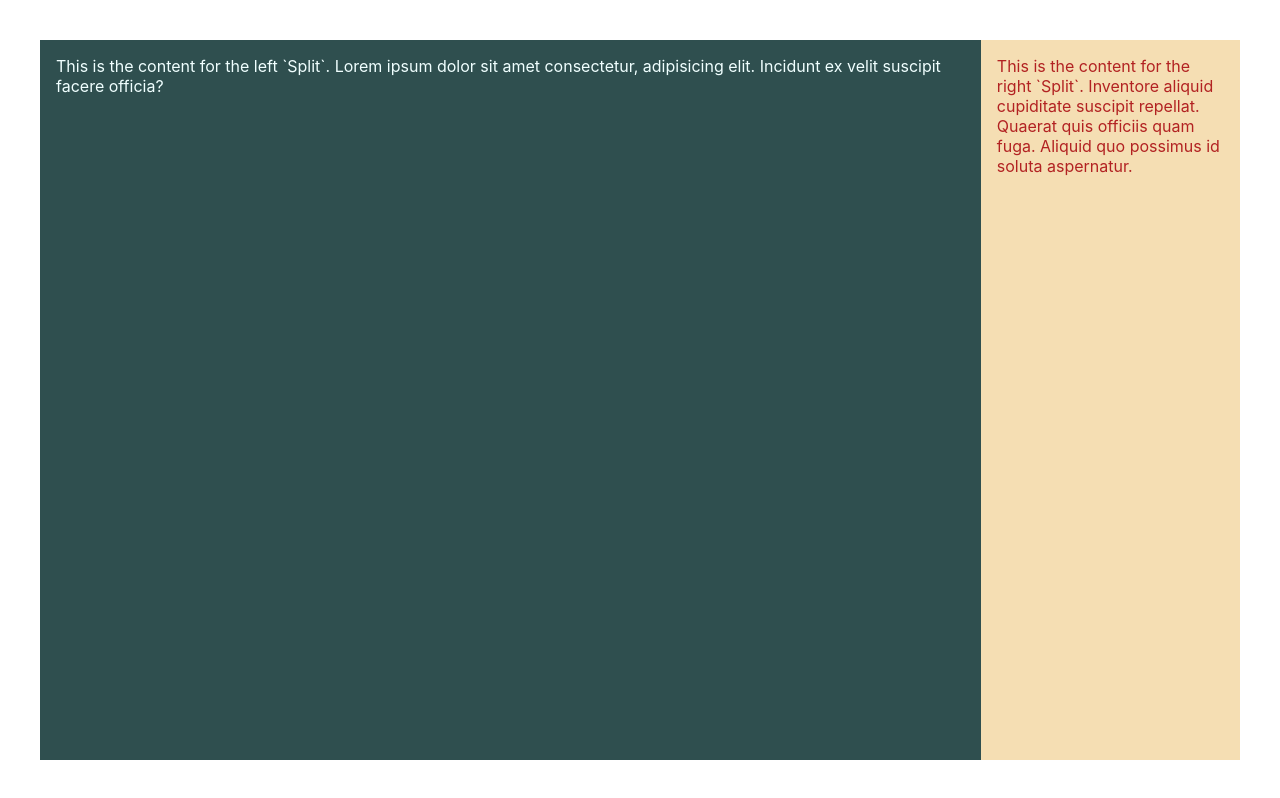
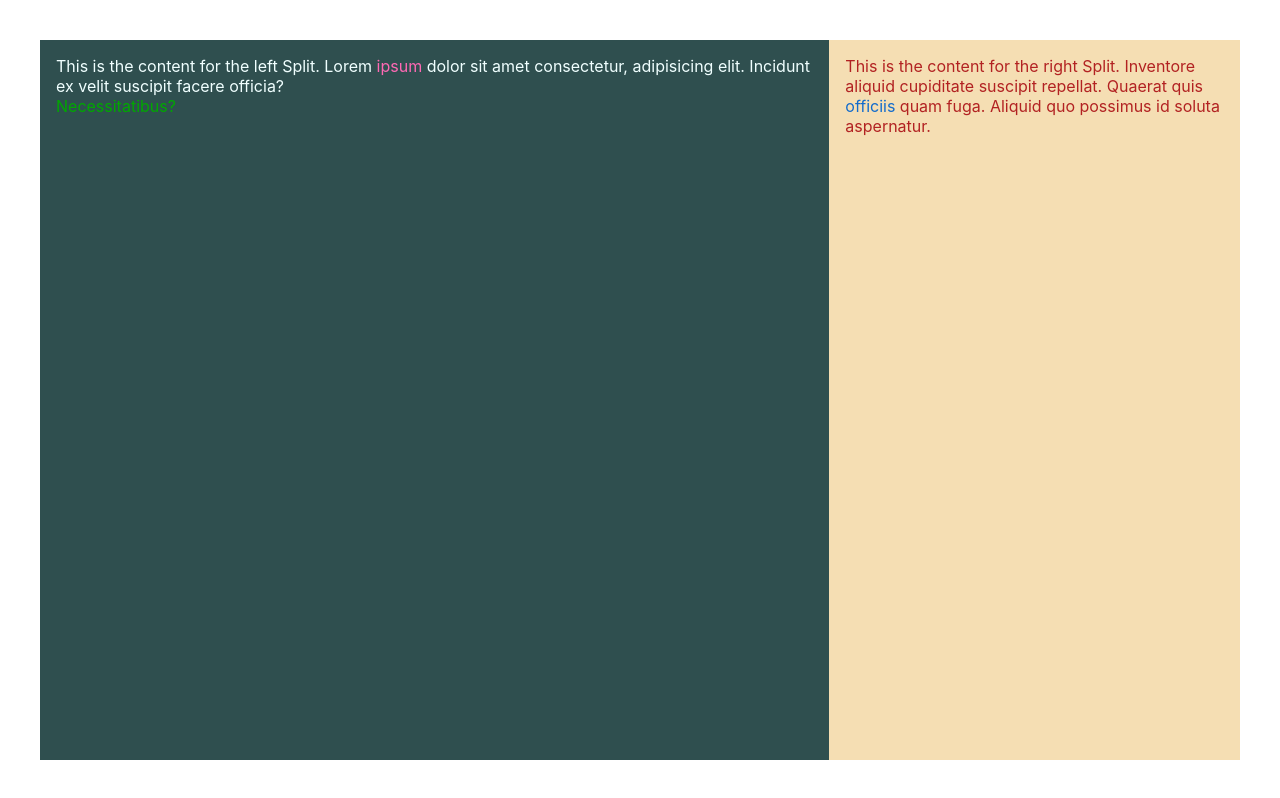
Before and after one commit to bradrivenburgh/react-playground, a React (Create React App) app: page / in a window 1280 px wide. Built offline with nearby package versions, Linux system fonts and the light colour scheme.

Commit message:
finished checkpoint demo

```diff
--- a/src/App.js
+++ b/src/App.js
@@ -1,18 +1,36 @@
 import React from 'react';
 import Split from './composition/Split';
-import './App.css'
+import './App.css';
+import Tooltip from './composition/Tooltip';
+
+// make 2 tooltips here and another inside the App directly
+const firstTooltip = (
+  <Tooltip color='hotpink' message='tooltip message'>
+   ipsum
+  </Tooltip>
+);
+
+const secondTooltip = (
+  <Tooltip color='#126BCC' message='another tooltip message'>
+    officiis
+  </Tooltip>
+);
 
 function App() {
   return (
     <main className='App'>
-      <Split className='left' flexBasis={4}>
-        This is the content for the left `Split`. Lorem ipsum dolor sit amet consectetur, adipisicing elit. Incidunt ex velit suscipit facere officia?
+      <Split className='left' flexBasis='2'>
+        This is the content for the left Split. Lorem {firstTooltip} dolor sit amet consectetur, adipisicing elit. Incidunt ex velit suscipit facere officia?<br />
+        {/* make another tooltip directly inside the App */}
+        <Tooltip message='one more tooltip message'>
+          Necessitatibus?
+        </Tooltip>
       </Split>
       <Split className='right'>
-        This is the content for the right `Split`. Inventore aliquid cupiditate suscipit repellat. Quaerat quis officiis quam fuga. Aliquid quo possimus id soluta aspernatur.
+        This is the content for the right Split. Inventore aliquid cupiditate suscipit repellat. Quaerat quis {secondTooltip} quam fuga. Aliquid quo possimus id soluta aspernatur.
       </Split>
     </main>
-  );
+  )
 }
 
 export default App;
--- a/src/composition/Tooltip.js
+++ b/src/composition/Tooltip.js
@@ -18,9 +18,11 @@
 }
 
 class TooltipClass extends React.Component {
+    static defaultProps = {
+        color: '#01A800', // green
+    };
+
     render() {
-        console.log('Using a class component!');
-        console.log(this.props);
         return (
             <span className='Tooltip'>
                 <span
```
